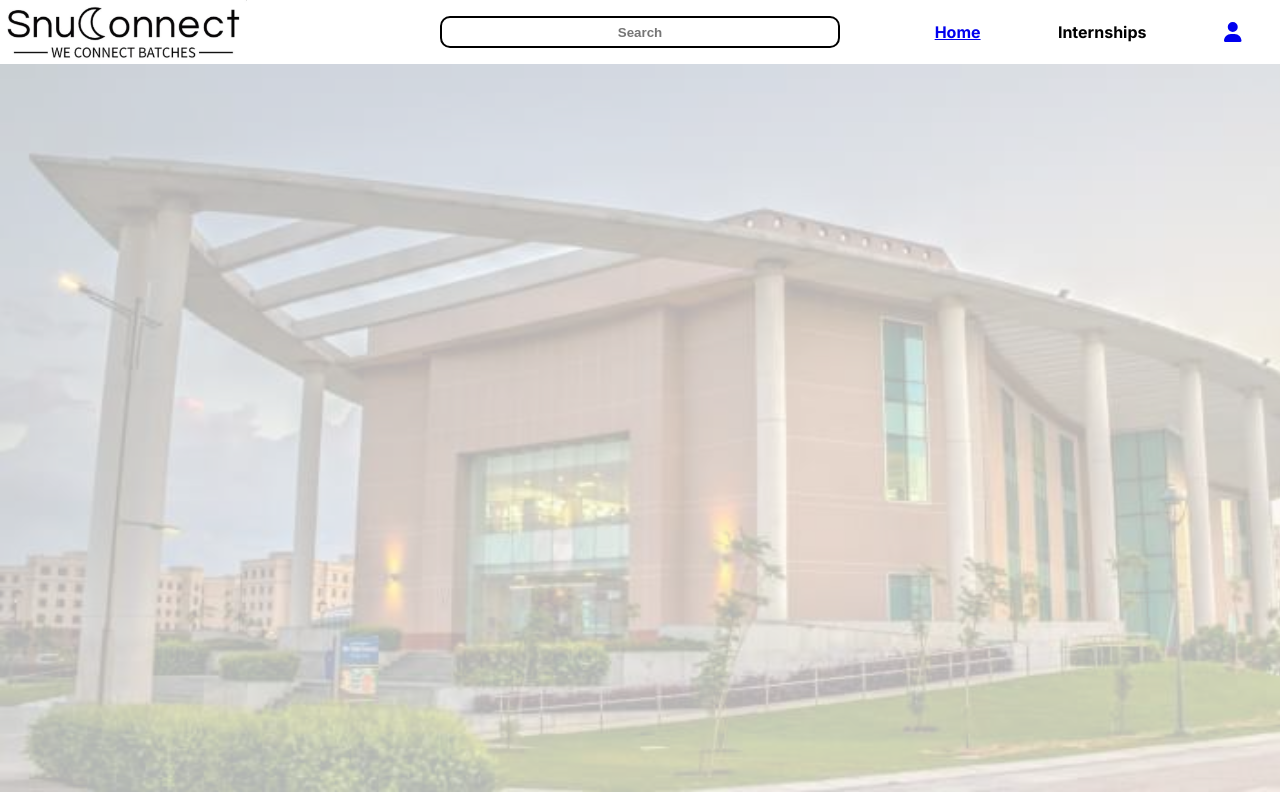
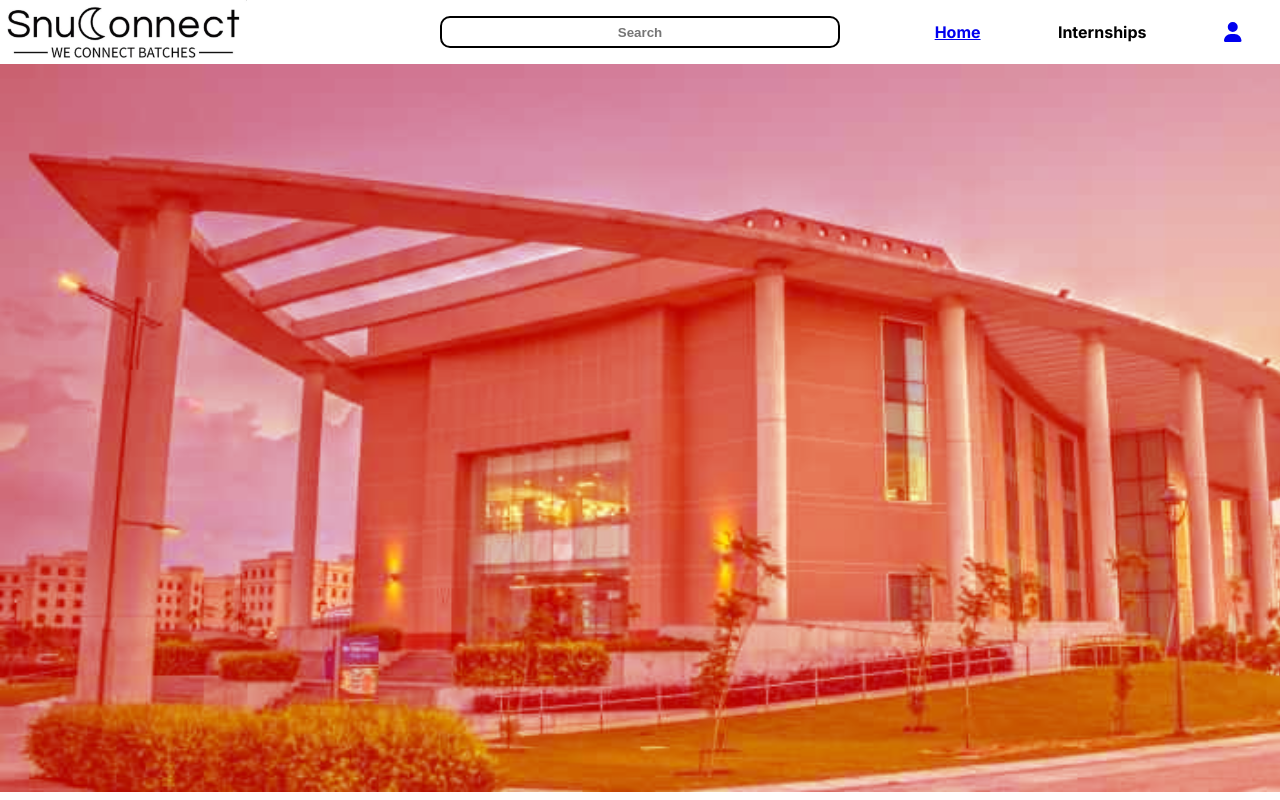
Before and after one commit to AviralChawla20/SNU_CONNECT-MAIN-, a Next.js app: page /main in a window 1280 px wide. Built offline with nearby package versions, Linux system fonts and the light colour scheme.

Commit message:
Change background color of page.module.css to red with 0.7 opacity
The background-color property in the .main-page class has been changed from rgb(255, 255, 25

```diff
--- a/src/app/main/page.module.css
+++ b/src/app/main/page.module.css
@@ -57,6 +57,6 @@
   background-image: url("/loginImage.png");
   background-repeat: no-repeat;
   background-size: cover;
-  background-color: rgb(255, 255, 255, 0.7);
+  background-color: rgba(255, 0, 0, 0.7);
   background-blend-mode: lighten;
 }
```
